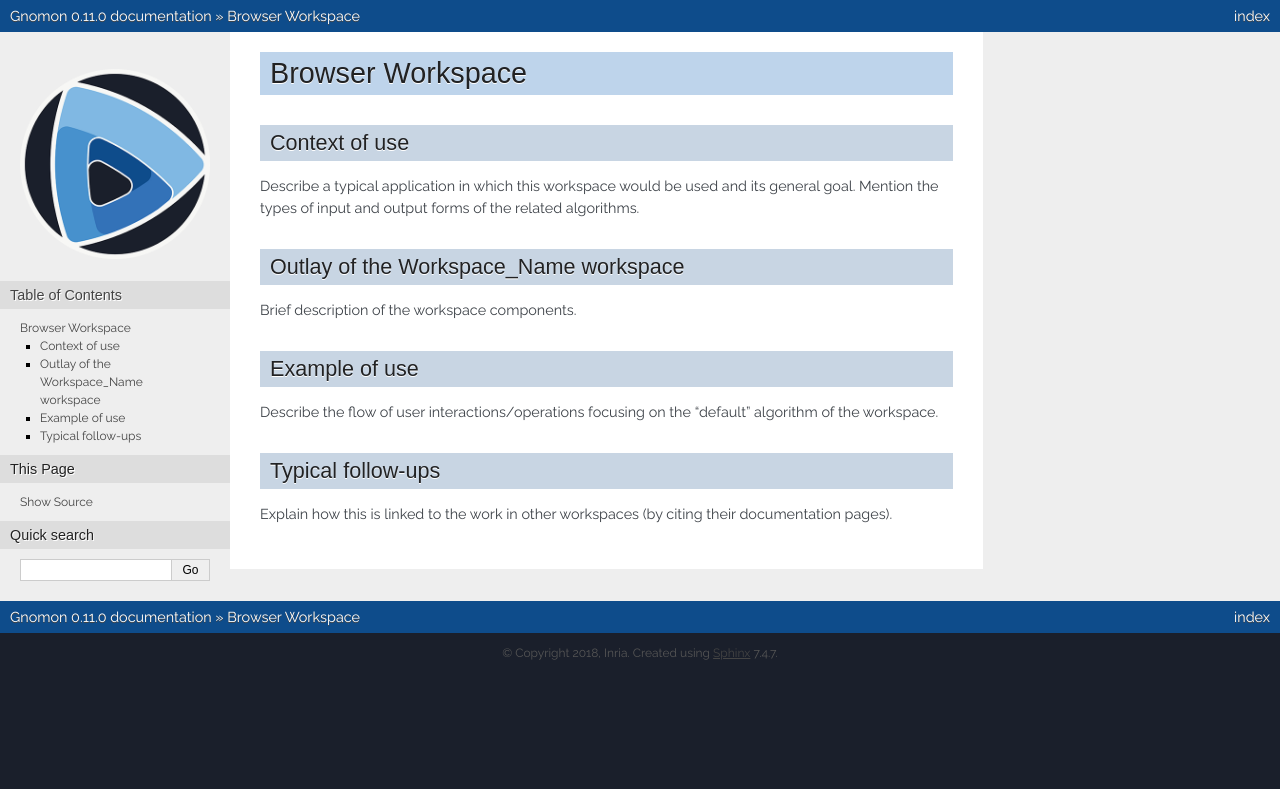
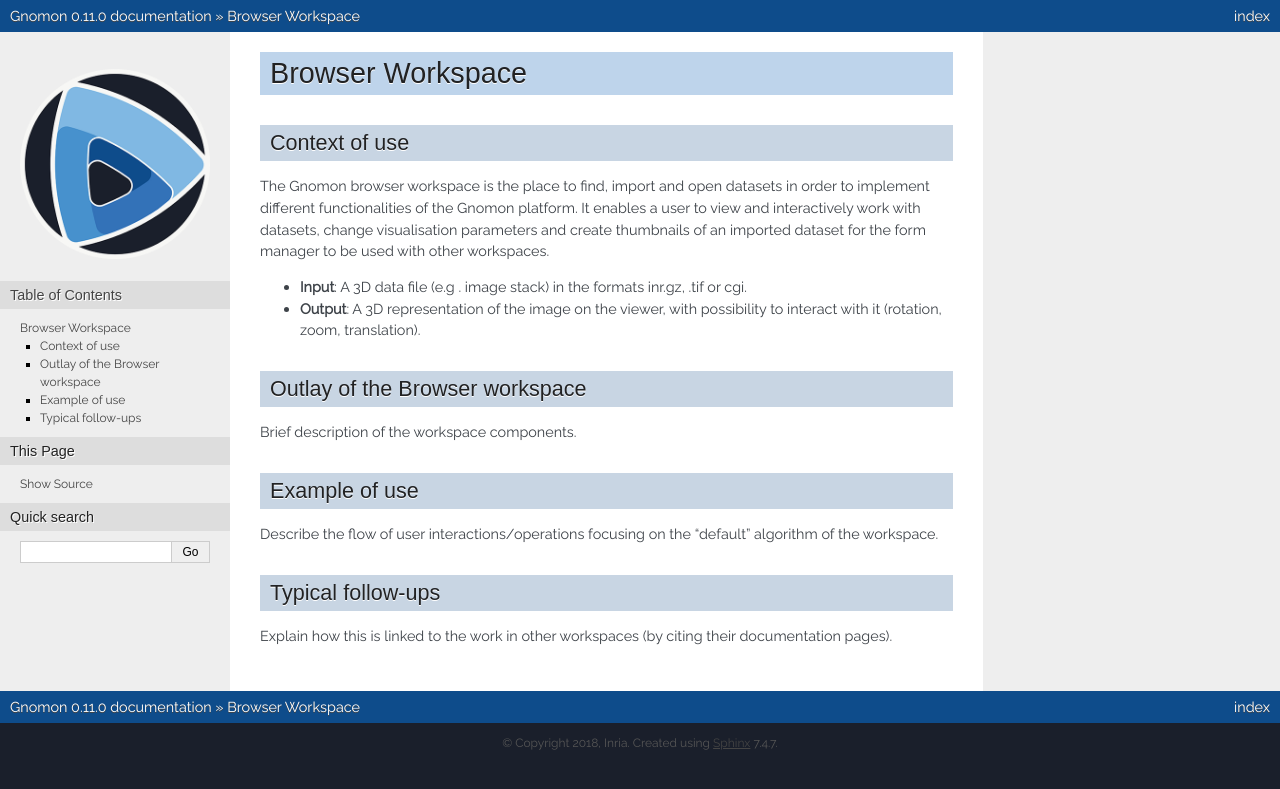
Before and after one commit to gnomon-inria/gnomon, a Sphinx documentation site: the page built from doc/workspaces/workspacename.rst, in a window 1280 px wide. Shown: the top 789 px of the page. Built offline with Sphinx 7.4.7, drawn with Linux system fonts in a browser that asks for light colours; formulas are drawn with MathJax 3.

Commit message:
Update workspacename.rst

```diff
--- a/doc/workspaces/workspacename.rst
+++ b/doc/workspaces/workspacename.rst
@@ -5,9 +5,13 @@
 Context of use
 ==============
 
-Describe a typical application in which this workspace would be used and its general goal. Mention the types of input and output forms of the related algorithms.
+The Gnomon browser workspace is the place to find, import and open datasets in order to implement different functionalities of the Gnomon platform. It enables a user to view and interactively work with datasets, change visualisation parameters and create thumbnails of an imported dataset for the form manager to be used with other workspaces.
 
-Outlay of the Workspace_Name workspace
+* **Input**: A 3D data file (e.g . image stack) in the formats inr.gz, .tif or  cgi.
+
+* **Output**: A 3D representation of the image on the viewer, with possibility to interact with it (rotation, zoom, translation).
+
+Outlay of the Browser workspace
 =======================
 
 .. image::
```
